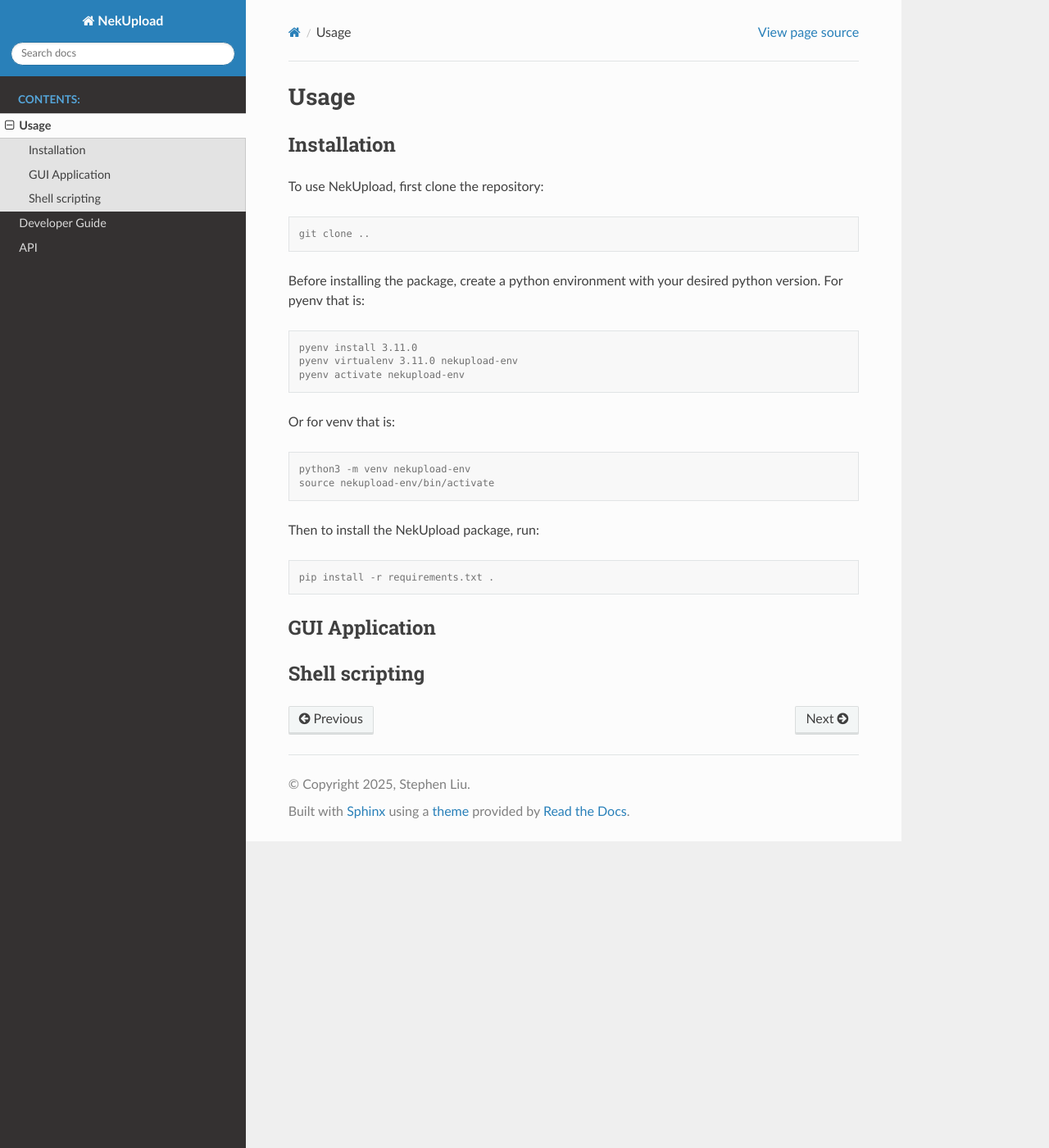
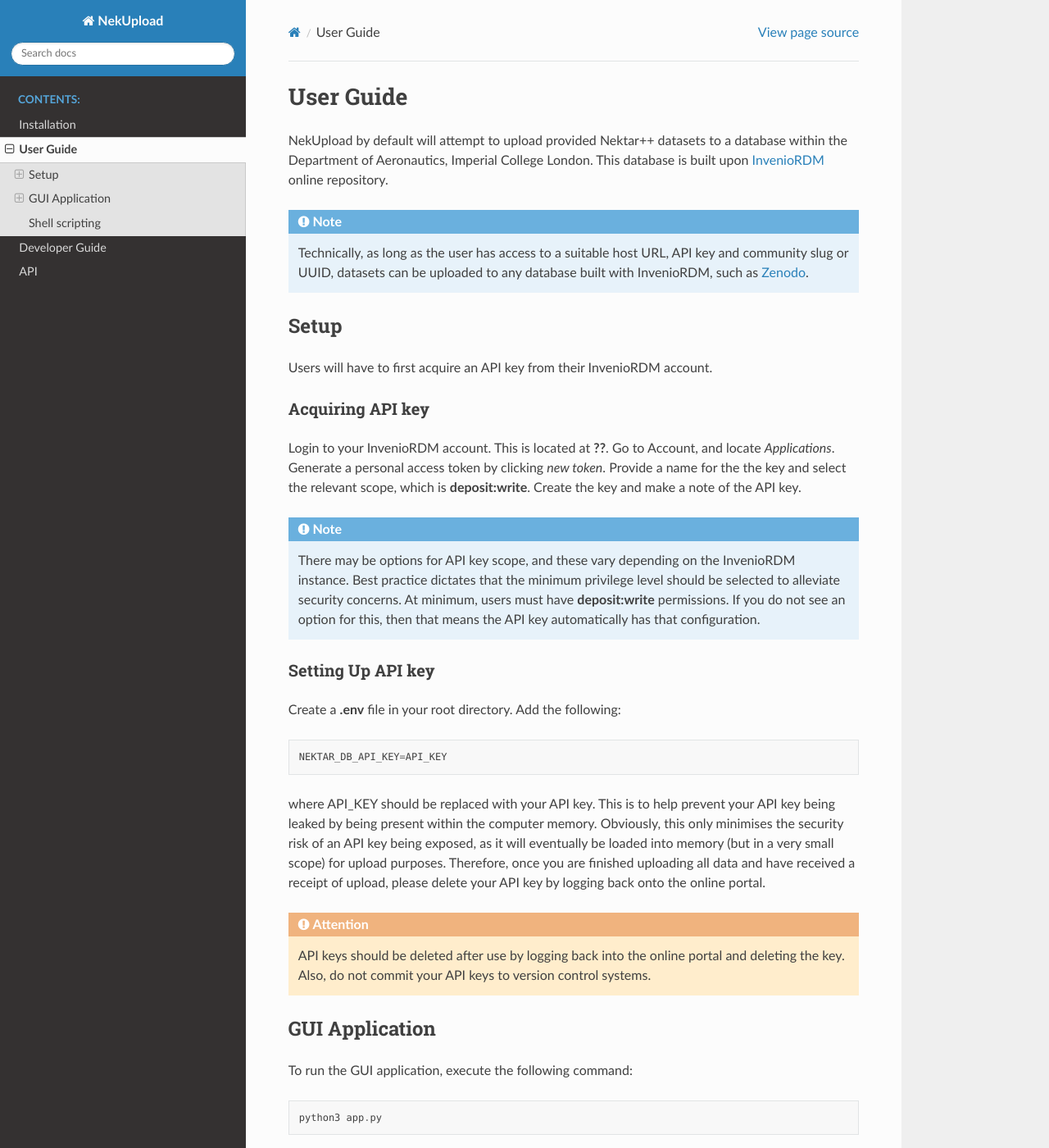
Before and after one commit to shl211/NekUpload, a Sphinx documentation site: the page built from docs/source/usage.rst, in a window 1280 px wide and 1400 px high. Shown: the whole window at 82% size. Built offline with Sphinx 7.4.7 and the Read the Docs theme 3.1.0, drawn with Linux system fonts in a browser that asks for light colours; some of the changed text lies outside the part shown.

Commit message:
Remove hardcoding of env variables to use
- Change UI so ask user for more relevant information
- Add docuimentation for user guide GUI, setup and installation

```diff
--- a/docs/source/developer.rst
+++ b/docs/source/developer.rst
@@ -1,3 +1,5 @@
+.. _developer_guide:
+
 Developer Guide
 ===============
 
--- a/docs/source/index.rst
+++ b/docs/source/index.rst
@@ -8,7 +8,12 @@
 
 **NekUpload** is a Python package for uploading `Nektar++ <https://nektar.info>`_ datasets to a specified database. Automated validation and metadata extraction will occur, and the datasets will be submitted to the database admin for review. There are multiple ways to utilise the program. Users can utilise this with an interactive GUI for local file uploads. For larger file uploads, it is recommended that shell scripting be used for submission to HPC systems. Check out the :doc:`usage` section for more information to get started.
 
+Motivation
+----------
 
+Why use this package when there are other ways to upload?
+
+This package provides an extra layer of verification to make both Nektar++ users and database administrators life easier. It also extracts relevant information from the datasets to reduce the amount of metadata input the user must provide. This pipeline also ensures that Nektar++ users submit all the relevant files and do not accidentally miss out or include non-relevant files. This will also automate the upload process, allowing for large dataset uploads to be transferred more efficiently from a non-interactive environment (such as an HPC environment). The database admin, knowing that the datasets are self-consistent and verified, can speed up the verification process, allowing for datasets to be made publicly available faster.
 
 .. note::
    This project is under active development.
--- a/docs/source/usage.rst
+++ b/docs/source/usage.rst
@@ -1,38 +1,69 @@
-Usage
-=====
+User Guide
+==========
 
-Installation
-------------
+NekUpload by default will attempt to upload provided Nektar++ datasets to a database within the Department of Aeronautics, Imperial College London. This database is built upon `InvenioRDM <https://invenio-software.org/products/rdm/>`_ online repository.
 
-To use NekUpload, first clone the repository:
+.. note::
 
-.. code-block:: console
+    Technically, as long as the user has access to a suitable host URL, API key and community slug or UUID, datasets can be uploaded to any database built with InvenioRDM, such as `Zenodo <https://zenodo.org/>`_.
 
-    git clone ..
+Setup
+-----
 
-Before installing the package, create a python environment with your desired python version. For pyenv that is:
+Users will have to first acquire an API key from their InvenioRDM account.
 
-.. code-block:: console
+Acquiring API key
+~~~~~~~~~~~~~~~~~
 
-    pyenv install 3.11.0
-    pyenv virtualenv 3.11.0 nekupload-env
-    pyenv activate nekupload-env
+Login to your InvenioRDM account. This is located at **??**. Go to Account, and locate *Applications*. Generate a personal access token by clicking *new token*. Provide a name for the the key and select the relevant scope, which is **deposit:write**. Create the key and make a note of the API key.
 
-Or for venv that is:
+.. note::
 
-.. code-block:: console
+    There may be options for API key scope, and these vary depending on the InvenioRDM instance. Best practice dictates that the minimum privilege level should be selected to alleviate security concerns. At minimum, users must have **deposit:write** permissions. If you do not see an option for this, then that means the API key automatically has that configuration.
 
-    python3 -m venv nekupload-env
-    source nekupload-env/bin/activate
+Setting Up API key
+~~~~~~~~~~~~~~~~~~
 
-Then to install the NekUpload package, run:
+Create a **.env** file in your root directory. Add the following:
 
-.. code-block:: console
+.. code-block::
 
-   pip install -r requirements.txt .
+    NEKTAR_DB_API_KEY=API_KEY
+
+where API_KEY should be replaced with your API key. This is to help prevent your API key being leaked by being present within the computer memory. Obviously, this only minimises the security risk of an API key being exposed, as it will eventually be loaded into memory (but in a very small scope) for upload purposes. Therefore, once you are finished uploading all data and have received a receipt of upload, please delete your API key by logging back onto the online portal.
+
+.. attention::
+
+    API keys should be deleted after use by logging back into the online portal and deleting the key. Also, do not commit your API keys to version control systems.
 
 GUI Application
 ---------------
 
+To run the GUI application, execute the following command:
+
+.. code-block::
+
+    python3 app.py
+
+.. note::
+    If this fails, check that your **tkinter** version is greater than v8.5. Python installations are usually bundled with this version. To update your **tkinter** version, see `TkDocs <https://tkdocs.com/tutorial/install.html>`_ for upgrading.
+
+The fields for the Nektar++ database uploads should be pre-loaded with the following fields
+
+- Host Name: https://data.ae.ic.ac.uk
+- Community Slug: nektar
+
+The host name refers to where the database is located, and the community slug is the identification of which community/group the dataset will be submitted to for approval. If users wish to upload to somewhere else, they are free to configure the settings. Fill in the fields and submit.
+
+Observing Completion
+~~~~~~~~~~~~~~~~~~~~
+
+Currently, the only way to view whether the files have succeeded uploading is to view the Python terminal. This will be improved in the future
+
+.. note::
+    Better output logs will be provided in the future
+
 Shell scripting
 ---------------
+
+TBC
```
Also changed, not shown: other parts of docs/source/index.rst (+1 -0 lines), app.py (+40 -30 lines), docs/source/installation.rst (added, +63 -0 lines).
